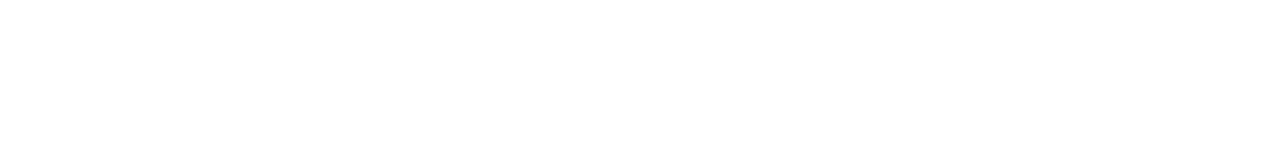
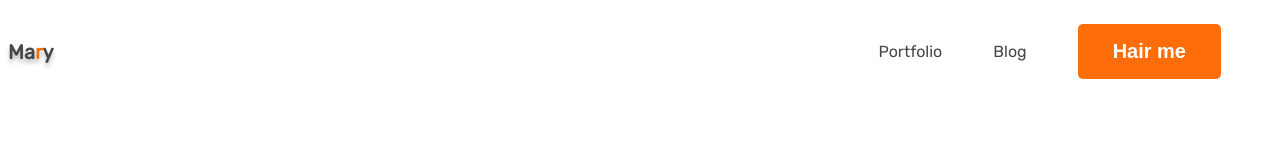
Before and after one commit to mahadi-fardin/web-developer-portfolio, a plain HTML site: page index.html in a window 1280 px wide. Drawn offline with Linux system fonts and the light colour scheme; a web font is replaced by a local one.

Commit message:
added nav

```diff
--- a/index.html
+++ b/index.html
@@ -4,9 +4,19 @@
     <meta charset="UTF-8">
     <meta name="viewport" content="width=device-width, initial-scale=1.0">
     <title>Web Developer Portfolio</title>
+    <link rel="stylesheet" href="styles/styles.css">
 </head>
 <body>
-    <header></header>
+    <header>
+        <nav>
+            <h2 class="title">Ma<span class="text">r</span>y</h2>
+                <ul>
+                    <li><a href="portfolil">Portfolio</a></li>
+                    <li><a href="blog">Blog</a></li>
+                    <li><button class="btn">Hair me</button></li>
+                </ul>
+        </nav>
+    </header>
     <main>
 
     </main>
--- /dev/null
+++ b/styles/styles.css
@@ -0,0 +1,46 @@
+
+  @import url('https://fonts.googleapis.com/css2?family=Baloo+Thambi+2&family=Open+Sans:ital,wght@0,300;0,600;0,700;0,800;1,300;1,700&family=Poppins:wght@200;500&family=Raleway&family=Rubik&display=swap');
+
+body{
+    font-family: 'Baloo Thambi 2', system-ui;
+    font-family: 'Open Sans', sans-serif;
+    font-family: 'Poppins', sans-serif;
+    font-family: 'Raleway', sans-serif;
+    font-family: 'Rubik', sans-serif;
+}
+  nav{
+    display: flex;
+    justify-content: space-between;
+    align-items: center;
+  }
+  nav >ul{
+    display: flex;
+    align-items: center;
+  }
+  nav li{
+    list-style: none;
+    margin-right: 51px;
+  }
+  nav a{
+    text-decoration: none;
+    color: #474747;
+  }
+  .btn{
+    border-radius: 5px;
+    background: #FD6E0A;
+    border: 0;
+    color: white;
+    font-size: 20px;
+    font-weight: 700;
+    padding: 16px 35px;
+
+  }
+  .text{
+    color: #FD6E0A;
+  }
+  .title{
+    color: var(--Dark-02, #474747);
+    text-shadow: 0px 4px 4px rgba(0, 0, 0, 0.25);
+    font-size: 20px;
+    font-weight: 600;
+  }
```
